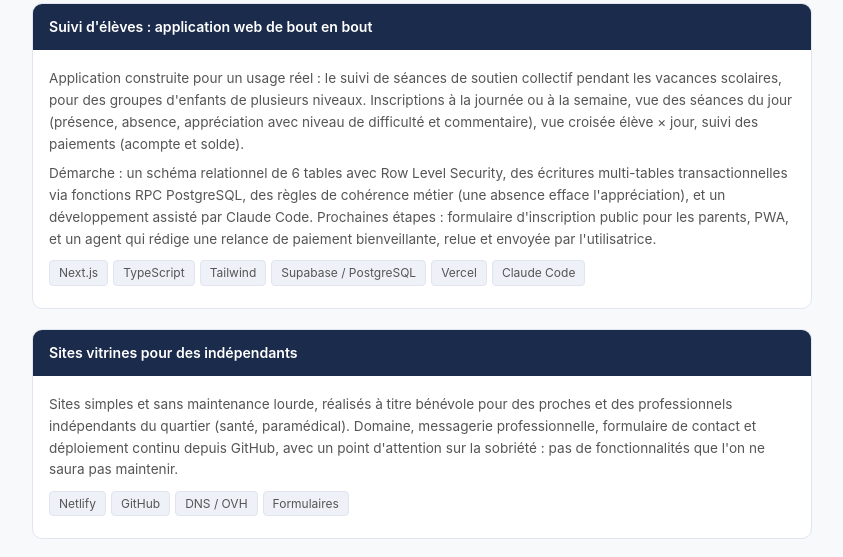
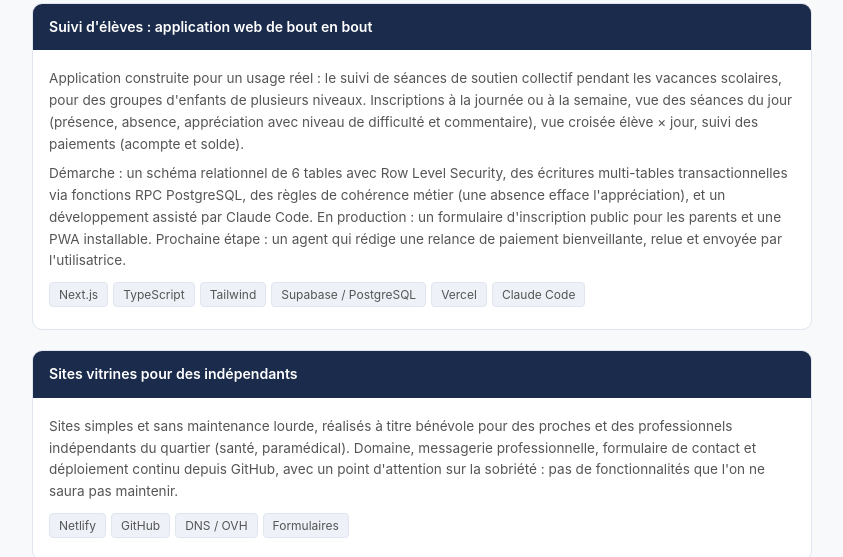
Before and after one commit to cedgh12/cedgh12.github.io, a plain HTML site: page index.html in a window 1280 px wide. Shown: the part 5791-6348 px from the top of the page, without its empty margins (228-1071 px from the left). Drawn offline with Linux system fonts and the light colour scheme.

Commit message:
Suivi d'élèves : formulaire public et PWA déjà en production
Co-Authored-By: Claude Sonnet 5.5 <noreply@anthropic.com>
Claude-Session: https://claude.ai/code/session_017je1gvarppbWAjZbwA19De

```diff
--- a/index.html
+++ b/index.html
@@ -302,7 +302,7 @@
           <div class="ia-card-header">Suivi d'élèves : application web de bout en bout</div>
           <div class="ia-card-body" style="padding-top:18px">
             <p>Application construite pour un usage réel : le suivi de séances de soutien collectif pendant les vacances scolaires, pour des groupes d'enfants de plusieurs niveaux. Inscriptions à la journée ou à la semaine, vue des séances du jour (présence, absence, appréciation avec niveau de difficulté et commentaire), vue croisée élève × jour, suivi des paiements (acompte et solde).</p>
-            <p>Démarche : un schéma relationnel de 6 tables avec Row Level Security, des écritures multi-tables transactionnelles via fonctions RPC PostgreSQL, des règles de cohérence métier (une absence efface l'appréciation), et un développement assisté par Claude Code. Prochaines étapes : formulaire d'inscription public pour les parents, PWA, et un agent qui rédige une relance de paiement bienveillante, relue et envoyée par l'utilisatrice.</p>
+            <p>Démarche : un schéma relationnel de 6 tables avec Row Level Security, des écritures multi-tables transactionnelles via fonctions RPC PostgreSQL, des règles de cohérence métier (une absence efface l'appréciation), et un développement assisté par Claude Code. En production : un formulaire d'inscription public pour les parents et une PWA installable. Prochaine étape : un agent qui rédige une relance de paiement bienveillante, relue et envoyée par l'utilisatrice.</p>
             <div class="tags" style="margin-bottom:8px"><span class="tag">Next.js</span><span class="tag">TypeScript</span><span class="tag">Tailwind</span><span class="tag">Supabase / PostgreSQL</span><span class="tag">Vercel</span><span class="tag">Claude Code</span></div>
           </div>
         </div>
```
